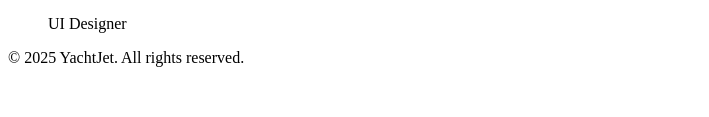
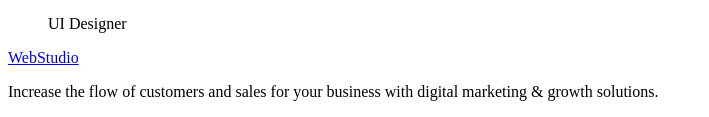
Before and after one commit to Urij84/goit-markup-hw-01, a plain HTML site: page index.html in a window 1280 px wide. Shown: the part 1841-1958 px from the top of the page, without its empty margins (0-709 px from the left). Before the commit the page ends 1924 px from the top, so only its background shows below. Drawn offline with Linux system fonts and the light colour scheme.

Commit message:
fix footer structure

```diff
--- a/index.html
+++ b/index.html
@@ -114,7 +114,11 @@
 
     <!-- ===== FOOTER ===== -->
     <footer>
-      <p>© 2025 YachtJet. All rights reserved.</p>
+      <a href="./index.html">WebStudio</a>
+      <p>
+        Increase the flow of customers and sales for your business with digital
+        marketing & growth solutions.
+      </p>
     </footer>
   </body>
 </html>
```
